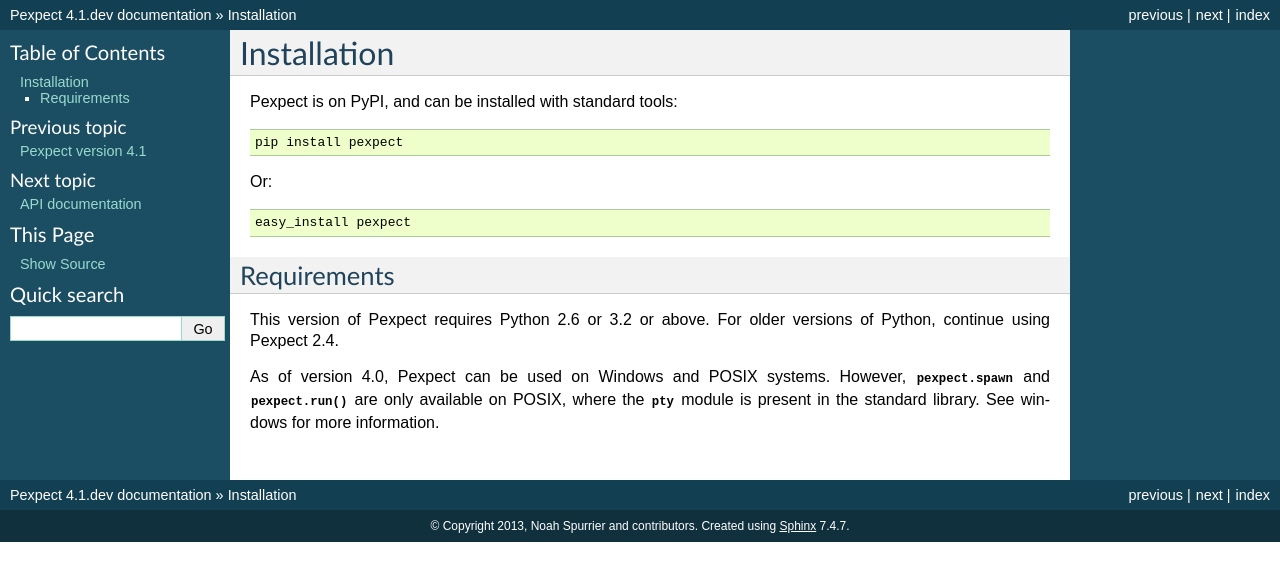
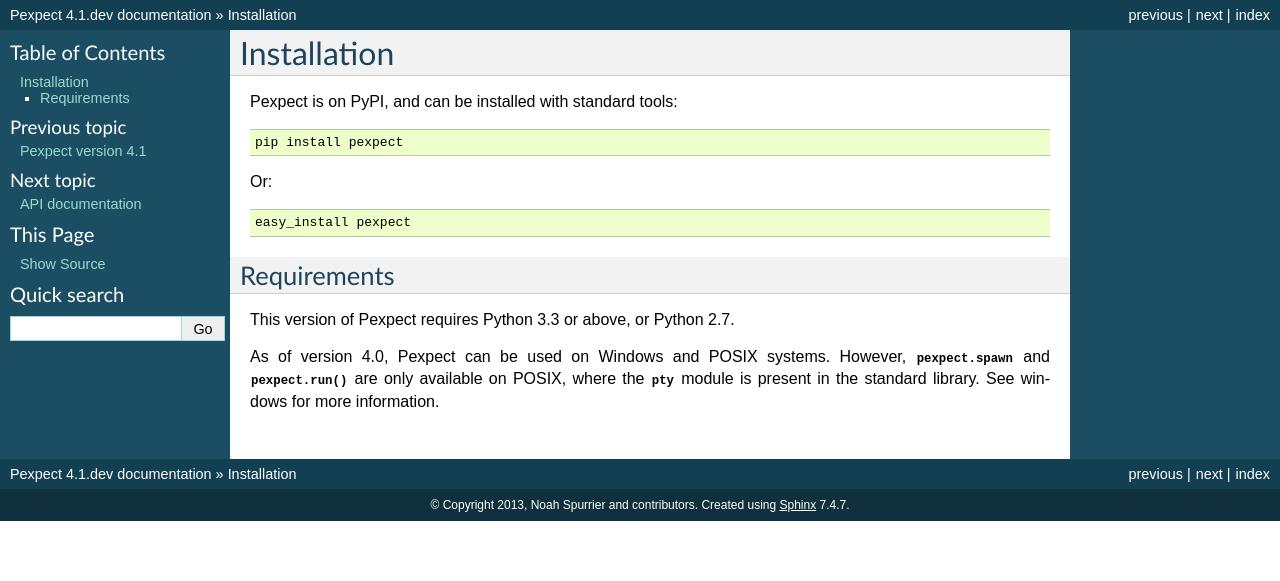
Before and after one commit to pexpect/pexpect, a Sphinx documentation site: the page built from doc/install.rst, in a window 1280 px wide. Shown: the top 581 px of the page. Built offline with Sphinx 7.4.7, drawn with Linux system fonts in a browser that asks for light colours; pages that are not in the unit, such as notebooks, are missing from menus.

Commit message:
Python 3.3 or 2.7 is required
Closes gh-277

```diff
--- a/doc/install.rst
+++ b/doc/install.rst
@@ -12,8 +12,7 @@
 Requirements
 ------------
 
-This version of Pexpect requires Python 2.6 or 3.2 or above. For older
-versions of Python, continue using Pexpect 2.4.
+This version of Pexpect requires Python 3.3 or above, or Python 2.7.
 
 As of version 4.0, Pexpect can be used on Windows and POSIX systems. However,
 :class:`pexpect.spawn` and :func:`pexpect.run` are only available on POSIX,
```
